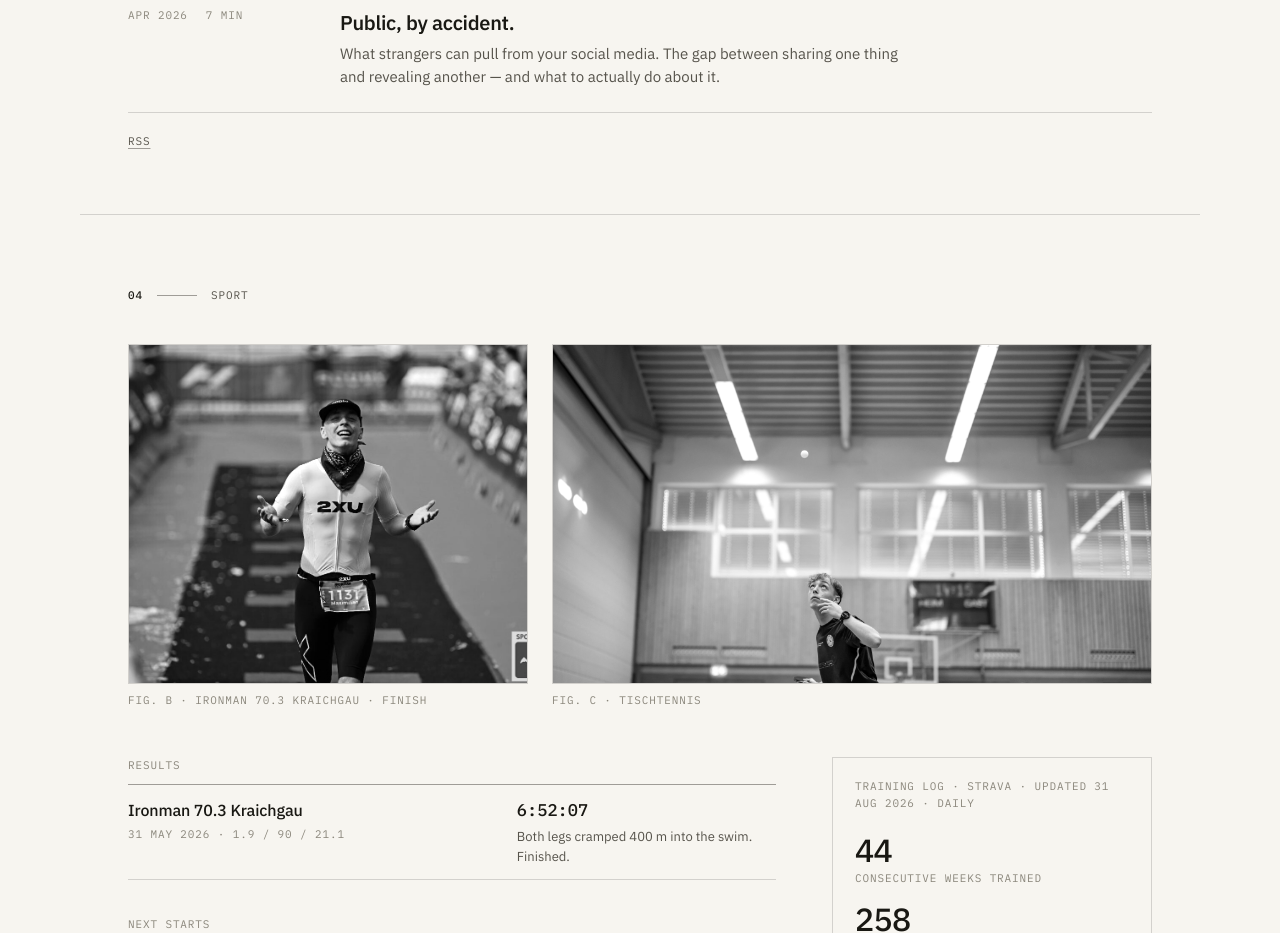
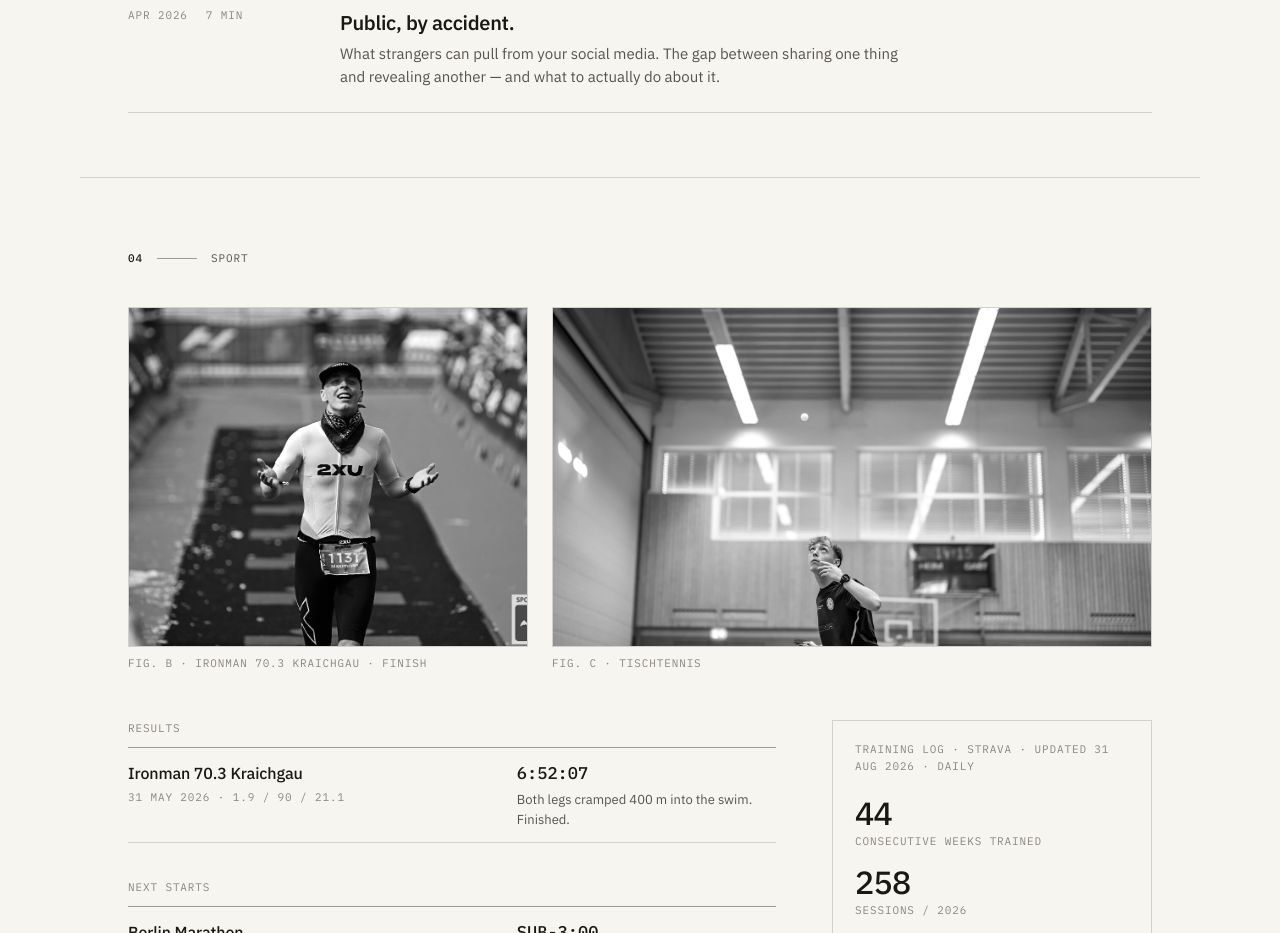
Before and after one commit to richter-max/PortfolioSite, an Astro site: page / in a window 1280 px wide. Shown: the part 3760-4693 px from the top of the page. Built offline with nearby package versions, Linux system fonts and the light colour scheme; Astro itself is replaced by a stand-in of ours; no server answers.

Commit message:
Remove RSS link and related styles from Writing component
Removed the RSS link and associated styling from the Writing component.

```diff
--- a/src/components/Writing.astro
+++ b/src/components/Writing.astro
@@ -28,7 +28,6 @@ const posts = sortedPosts();
       </li>
     ))}
   </ol>
-  <p class="meta writing__more"><a href="/rss.xml">RSS</a></p>
 </section>
 
 <style>
@@ -83,10 +82,4 @@ const posts = sortedPosts();
     font-size: 0.9375rem;
     max-width: 62ch;
   }
-  .writing__more {
-    margin-top: 20px;
-  }
-  .writing__more a {
-    color: var(--ink-mid);
-  }
 </style>
```
